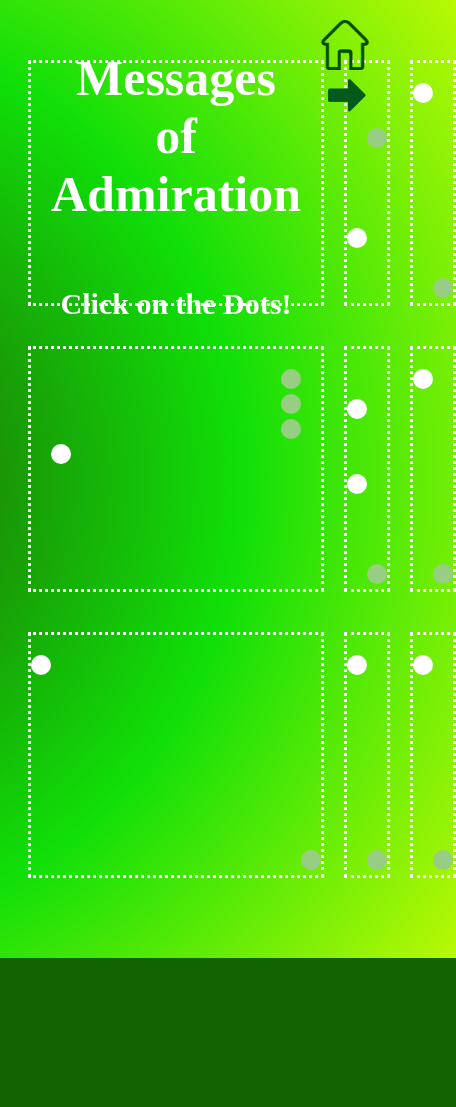
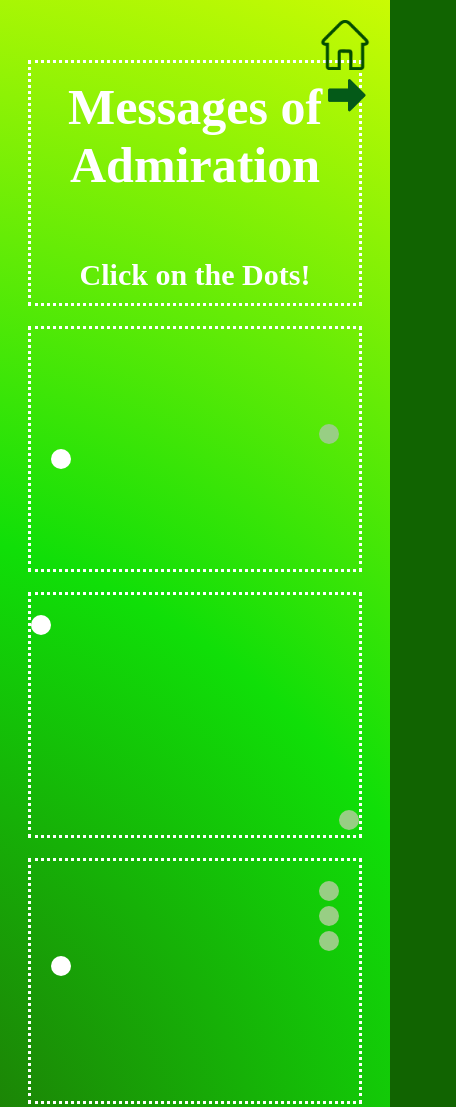
Before and after one commit to abbykalman/harmonic-collection, a plain HTML site: page entry-4/index.html in a window 390 px wide. Shown: the top 1107 px of the page, 456 px wide, since content can reach past the window. Before the commit the page ends 958 px from the top, so only its background shows below. Drawn offline with Linux system fonts and the light colour scheme.

Commit message:
home page

```diff
--- a/entry-11-css/entry-11-css.css
+++ b/entry-11-css/entry-11-css.css
@@ -10,8 +10,9 @@
     background: var(--gradient-color);
     background-size: 400%; /* Adjust as needed for the animated effect */
     animation: bg-animation 9s infinite;
-    transition: background 1s ease-in-out;
+    transition: 1s ease-in-out;
   }
+
   @keyframes bg-animation {
     0% {
       background-position: left;
@@ -70,3 +71,4 @@
     background-color: transparent; /* Set text content background to transparent */
     border: none; /* Remove border if present */
   }
+ /* Media query for screens smaller than 768px (typical phone width) */
--- a/entry-4-css/entry4css.css
+++ b/entry-4-css/entry4css.css
@@ -370,3 +370,24 @@ body {
   height: auto; /* Automatically adjust height */
   border: none;
 }
+
+@media (max-width: 768px) {
+  .grid-container {
+    display: block; /* Change to block layout */
+    margin: 60px auto;
+    max-width: 1200px;
+    padding: 0 20px;
+    box-sizing: border-box;
+  }
+
+  .message-container {
+    border: 3px dotted white;
+    padding: 20px;
+    font-family: allegro;
+    font-size: 15px;
+    color: rgb(2, 64, 1);
+    margin-bottom: 20px;
+    max-height: none; /* Remove maximum height for mobile */
+    overflow-y: auto; /* Enable vertical scrolling */
+  }
+}
--- a/entry-4/index.html
+++ b/entry-4/index.html
@@ -37,7 +37,6 @@ function untypeMessage(messageElement, message) {
         }
     }, 100);
 }
-
     </script>
 </head>
 <body>
@@ -45,16 +44,15 @@ function untypeMessage(messageElement, message) {
         <img src="green.png" alt="Home" class="home-icon">
         <a href="https://abbykalman.github.io/harmonic-collection/entry-5/" class="next-entry">
             <img src="greeene.png" alt="Next Entry">
-          </a>
+        </a>
     </a>
-
     <div class="grid-container">
-        <div class="message-container">
+        <div class="message-container scrollable">
             <h1>Messages of Admiration</h1>
             <h3>Click on the Dots!</h3>
         </div>
 
-        <div class="message-container1">
+        <div class="message-container scrollable">
             <div class="message sent top-right" data-text="it's okay and i'm so happy you texted me because I love you" onclick="toggleMessage(this)"></div>
             <div class="message received top-left" data-text="I love you the most ever" onclick="toggleMessage(this)"></div>
         </div>
```
Also changed, not shown: entry-11/index.html (+1 -0 lines), entry-3/entry-3.html (+13 -5 lines).
